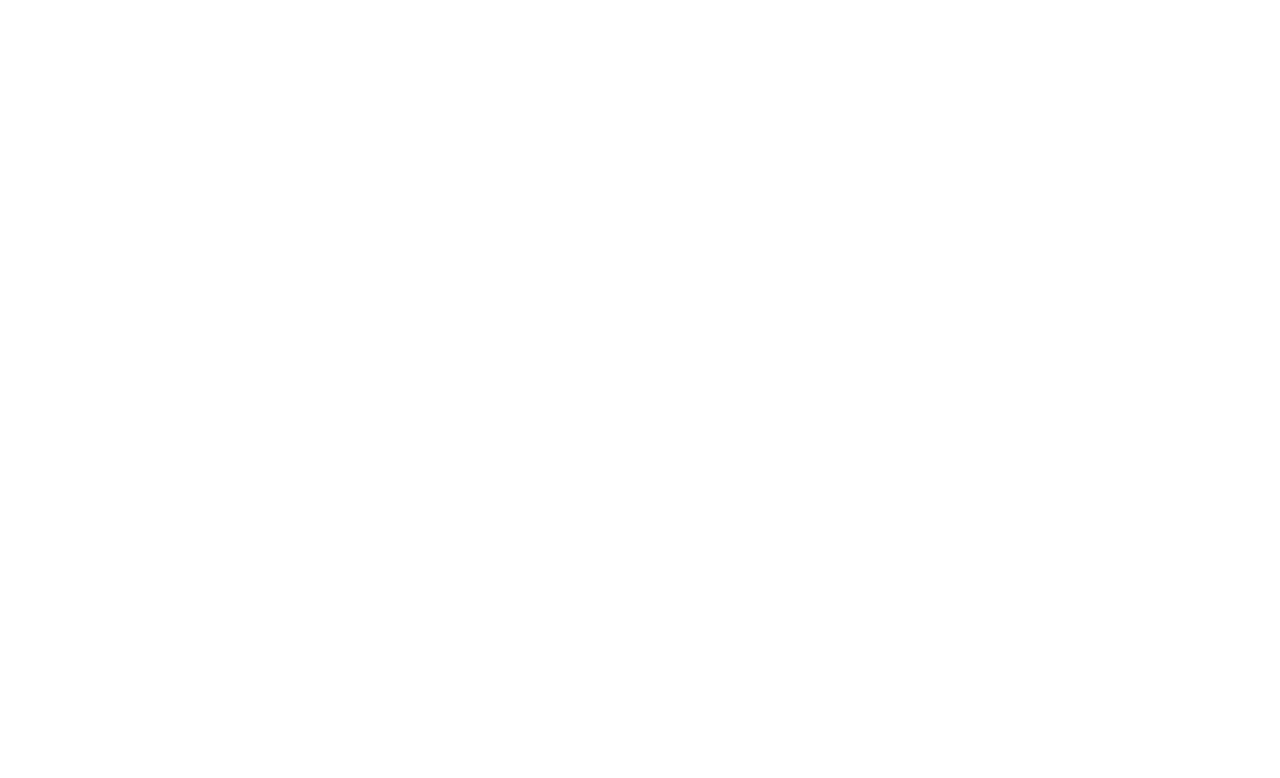
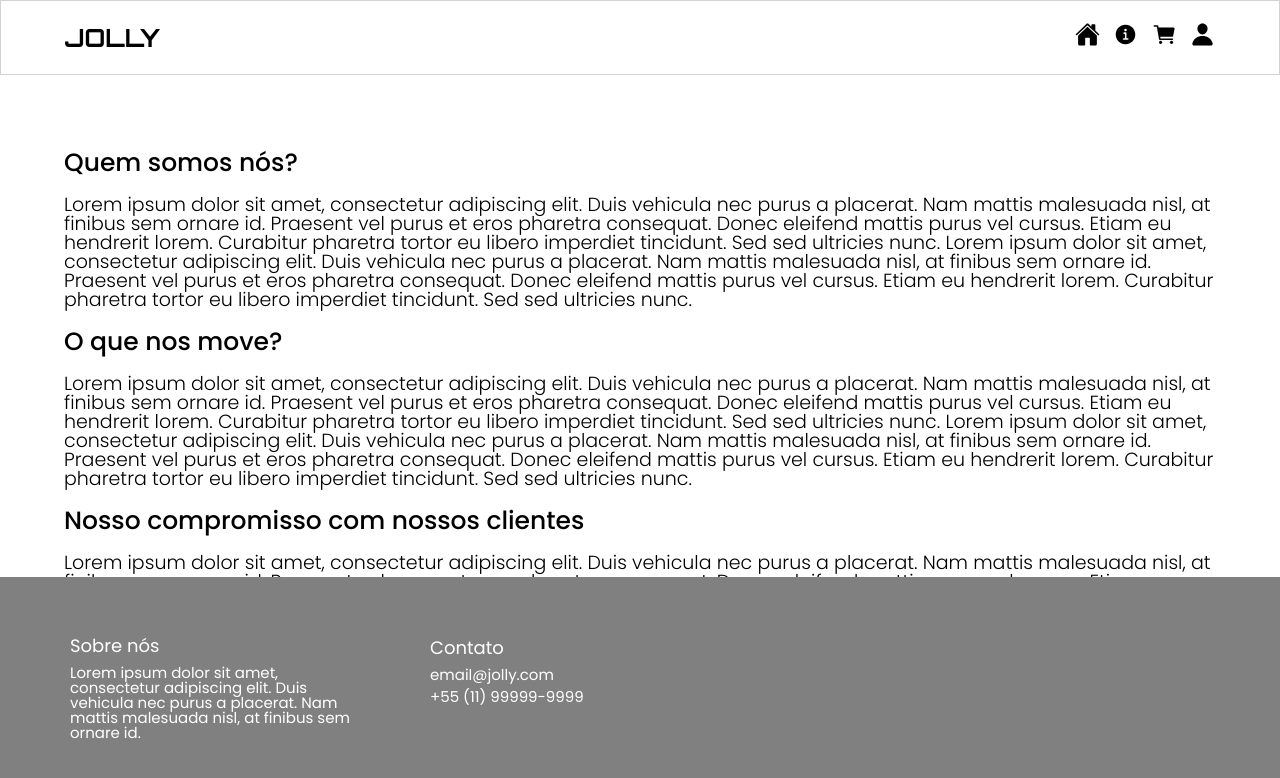
Before and after one commit to jhuvis/projeto14-jolly-front, a React (Create React App) app: page /about in a window 1280 px wide. Before the commit this address had no page. Shown: the top 778 px of the page. Built offline with nearby package versions, Linux system fonts and the light colour scheme.

Commit message:
about done

```diff
--- /dev/null
+++ b/src/Components/AboutDisplay/AboutDisplay.js
@@ -0,0 +1,196 @@
+import styled from 'styled-components';
+import { useNavigate } from "react-router-dom";
+
+export default function AboutDisplay() {
+    const navigate = useNavigate();
+    function getHome(){
+        navigate('/');
+    }
+    function getSignIn(){
+        navigate('/sign-in');
+    }
+    function getCart(){
+        navigate('/cart');
+    }
+    function getAbout(){
+        navigate('/about');
+    }
+    return (
+        <Content>
+            <Header>
+                <Click onClick={getHome}>JOLLY</Click>
+                <Icons>
+                    <Icon>
+                        <ion-icon name="home" onClick={getHome}></ion-icon>
+                    </Icon>
+                    <Icon>
+                        <ion-icon name="information-circle" onClick={getAbout}></ion-icon>
+                    </Icon>
+                    <Icon>
+                        <ion-icon name="cart" onClick={getCart}></ion-icon>
+                    </Icon>
+                    <Icon>
+                        <ion-icon name="person" onClick={getSignIn}></ion-icon>
+                    </Icon>
+                </Icons>
+            </Header>
+            <Spacing></Spacing>
+            <TitleAbout>
+                Quem somos nós?
+            </TitleAbout>
+            <TextAbout>
+                Lorem ipsum dolor sit amet, consectetur adipiscing elit. Duis vehicula nec purus a placerat. Nam mattis malesuada nisl, at finibus sem ornare id. Praesent vel purus et eros pharetra consequat. Donec eleifend mattis purus vel cursus. Etiam eu hendrerit lorem. Curabitur pharetra tortor eu libero imperdiet tincidunt. Sed sed ultricies nunc.
+                Lorem ipsum dolor sit amet, consectetur adipiscing elit. Duis vehicula nec purus a placerat. Nam mattis malesuada nisl, at finibus sem ornare id. Praesent vel purus et eros pharetra consequat. Donec eleifend mattis purus vel cursus. Etiam eu hendrerit lorem. Curabitur pharetra tortor eu libero imperdiet tincidunt. Sed sed ultricies nunc.
+            </TextAbout>
+            <TitleAbout>
+                O que nos move?
+            </TitleAbout>
+            <TextAbout>
+                Lorem ipsum dolor sit amet, consectetur adipiscing elit. Duis vehicula nec purus a placerat. Nam mattis malesuada nisl, at finibus sem ornare id. Praesent vel purus et eros pharetra consequat. Donec eleifend mattis purus vel cursus. Etiam eu hendrerit lorem. Curabitur pharetra tortor eu libero imperdiet tincidunt. Sed sed ultricies nunc.
+                Lorem ipsum dolor sit amet, consectetur adipiscing elit. Duis vehicula nec purus a placerat. Nam mattis malesuada nisl, at finibus sem ornare id. Praesent vel purus et eros pharetra consequat. Donec eleifend mattis purus vel cursus. Etiam eu hendrerit lorem. Curabitur pharetra tortor eu libero imperdiet tincidunt. Sed sed ultricies nunc.
+            </TextAbout>
+            <TitleAbout>
+                Nosso compromisso com nossos clientes
+            </TitleAbout>
+            <TextAbout>
+                Lorem ipsum dolor sit amet, consectetur adipiscing elit. Duis vehicula nec purus a placerat. Nam mattis malesuada nisl, at finibus sem ornare id. Praesent vel purus et eros pharetra consequat. Donec eleifend mattis purus vel cursus. Etiam eu hendrerit lorem. Curabitur pharetra tortor eu libero imperdiet tincidunt. Sed sed ultricies nunc.
+                Lorem ipsum dolor sit amet, consectetur adipiscing elit. Duis vehicula nec purus a placerat. Nam mattis malesuada nisl, at finibus sem ornare id. Praesent vel purus et eros pharetra consequat. Donec eleifend mattis purus vel cursus. Etiam eu hendrerit lorem. Curabitur pharetra tortor eu libero imperdiet tincidunt. Sed sed ultricies nunc.
+                Lorem ipsum dolor sit amet, consectetur adipiscing elit. Duis vehicula nec purus a placerat. Nam mattis malesuada nisl, at finibus sem ornare id. Praesent vel purus et eros pharetra consequat. Donec eleifend mattis purus vel cursus. Etiam eu hendrerit lorem. Curabitur pharetra tortor eu libero imperdiet tincidunt. Sed sed ultricies nunc.
+            </TextAbout>
+
+
+            <Footer>
+                <AboutDiv>
+                    <FooterTitle>Sobre nós</FooterTitle>
+                    <p>Lorem ipsum dolor sit amet, consectetur adipiscing elit. Duis vehicula nec purus a placerat. Nam mattis malesuada nisl, at finibus sem ornare id.</p>
+                </AboutDiv>
+                <ContactDiv>
+                    <FooterTitle>Contato</FooterTitle>
+                    <p>email@jolly.com</p>
+                    <SingleSpacing></SingleSpacing>
+                    <p>+55 (11) 99999-9999</p>
+                </ContactDiv>
+            </Footer>
+        </Content>
+    );
+}
+
+const TitleAbout = styled.p`
+    font-family: 'Poppins';
+    font-style: normal;
+    font-weight: 500;
+    font-size: 25px;
+    color: #000000;
+    margin-left: 5%;
+    margin-right: 5%;
+    margin-bottom: 20px;
+    margin-top: 20px;
+`;
+
+const TextAbout = styled.p`
+    font-family: 'Poppins';
+    font-style: normal;
+    font-weight: 300;
+    font-size: 19px;
+    color: #000000;
+    margin-left: 5%;
+    margin-right: 5%;
+`;
+
+const Spacing = styled.div`
+    margin-top: 130px;
+`;
+
+const SingleSpacing = styled.div`
+    margin-bottom: 7px;
+`;
+
+const Click = styled.div`
+    :hover{
+        cursor: pointer;
+    }
+`;
+
+const Icon = styled.div`
+    :hover{
+        color: gray;
+        cursor: pointer;
+    }
+`;
+
+const FooterTitle = styled.div`
+    font-family: 'Poppins';
+    font-style: normal;
+    font-weight: 400;
+    font-size: 18px;
+    color: white;
+    margin-bottom: 10px;
+`;
+
+const AboutDiv = styled.div`
+    width: 300px;
+    font-family: 'Poppins';
+    font-style: normal;
+    font-weight: 400;
+    font-size: 15px;
+    color: white;
+    margin: 60px;
+    margin-left: 70px;
+`;
+
+const ContactDiv = styled.div`
+    width: 300px;
+    font-family: 'Poppins';
+    font-style: normal;
+    font-weight: 400;
+    font-size: 15px;
+    color: white;
+    margin-bottom: 35px;
+`;
+
+const Footer = styled.div`
+    width: 100vw;
+    display: flex;
+    align-items: center;
+    background-color: grey;
+    position: absolute;
+    bottom: 0px;
+`;
+
+const Icons = styled.div`
+    font-size: 25px;
+    display: flex;
+    justify-content: space-between;
+    width: 140px;
+`;
+
+const Header = styled.div`
+    width: 100%;
+    background-color: rgba(255,255,255,0.95);
+    height: 75px;
+    border: 1px solid lightgray;
+	display: flex;
+    justify-content: space-between;
+    align-items: center;
+    box-sizing: border-box;
+    padding-left: 5%;
+    padding-right: 5%;
+    font-family: 'Orbitron';
+    font-style: normal;
+    font-weight: 700;
+    font-size: 25px;
+    line-height: 30px;
+    color: #000000;
+    position: fixed;
+    top: 0px;
+    left: 0px;
+    z-index: 1;
+`;
+
+const Content = styled.div`
+    width: 100vw;
+    height: 100vh;
+	display: flex;
+    flex-direction: column;
+    box-sizing: border-box;
+`;
--- a/src/Components/App/App.js
+++ b/src/Components/App/App.js
@@ -4,6 +4,7 @@ import UserContext from "../../contexts/UserContext";
 import HomeDisplay from "../HomeDisplay/HomeDisplay";
 import SignInDisplay from "../SignInDisplay/SignInDisplay";
 import SignUpDisplay from "../SignUpDisplay/SignUpDisplay";
+import AboutDisplay from "../AboutDisplay/AboutDisplay";
 
 export default function App(){
     const [tasks, setTasks] = useState([]);
@@ -14,6 +15,7 @@ export default function App(){
                     <Route path="/" element={<HomeDisplay />} />
                     <Route path="/sign-in" element={<SignInDisplay />} />
                     <Route path="/sign-up" element={<SignUpDisplay />} />
+                    <Route path="/about" element={<AboutDisplay />} />
                 </Routes>
 		    </BrowserRouter>
         </UserContext.Provider>
--- a/src/Components/HomeDisplay/HomeDisplay.js
+++ b/src/Components/HomeDisplay/HomeDisplay.js
@@ -29,13 +29,19 @@ export default function HomeDisplay() {
     function getCart(){
         navigate('/cart');
     }
+    function getAbout(){
+        navigate('/about');
+    }
     return (
         <Content>
             <Header>
-                <Click onClick={getHome}>JOLLY</Click>
+                <Click onClick={getAbout}>JOLLY</Click>
                 <Icons>
                     <Icon>
                         <ion-icon name="home" onClick={getHome}></ion-icon>
+                    </Icon>
+                    <Icon>
+                        <ion-icon name="information-circle" onClick={getAbout}></ion-icon>
                     </Icon>
                     <Icon>
                         <ion-icon name="cart" onClick={getCart}></ion-icon>
@@ -227,7 +233,7 @@ const Icons = styled.div`
     font-size: 25px;
     display: flex;
     justify-content: space-between;
-    width: 110px;
+    width: 140px;
 `;
 
 const Header = styled.div`
--- a/src/Components/SignInDisplay/SignInDisplay.js
+++ b/src/Components/SignInDisplay/SignInDisplay.js
@@ -64,6 +64,10 @@ const BackHome = styled.div`
     font-size: 40px;
     top: 65px;
     left: 9%;
+    :hover{
+        color: gray;
+        cursor: pointer;
+    }
 `;
 
 const Centering = styled.div`
```
